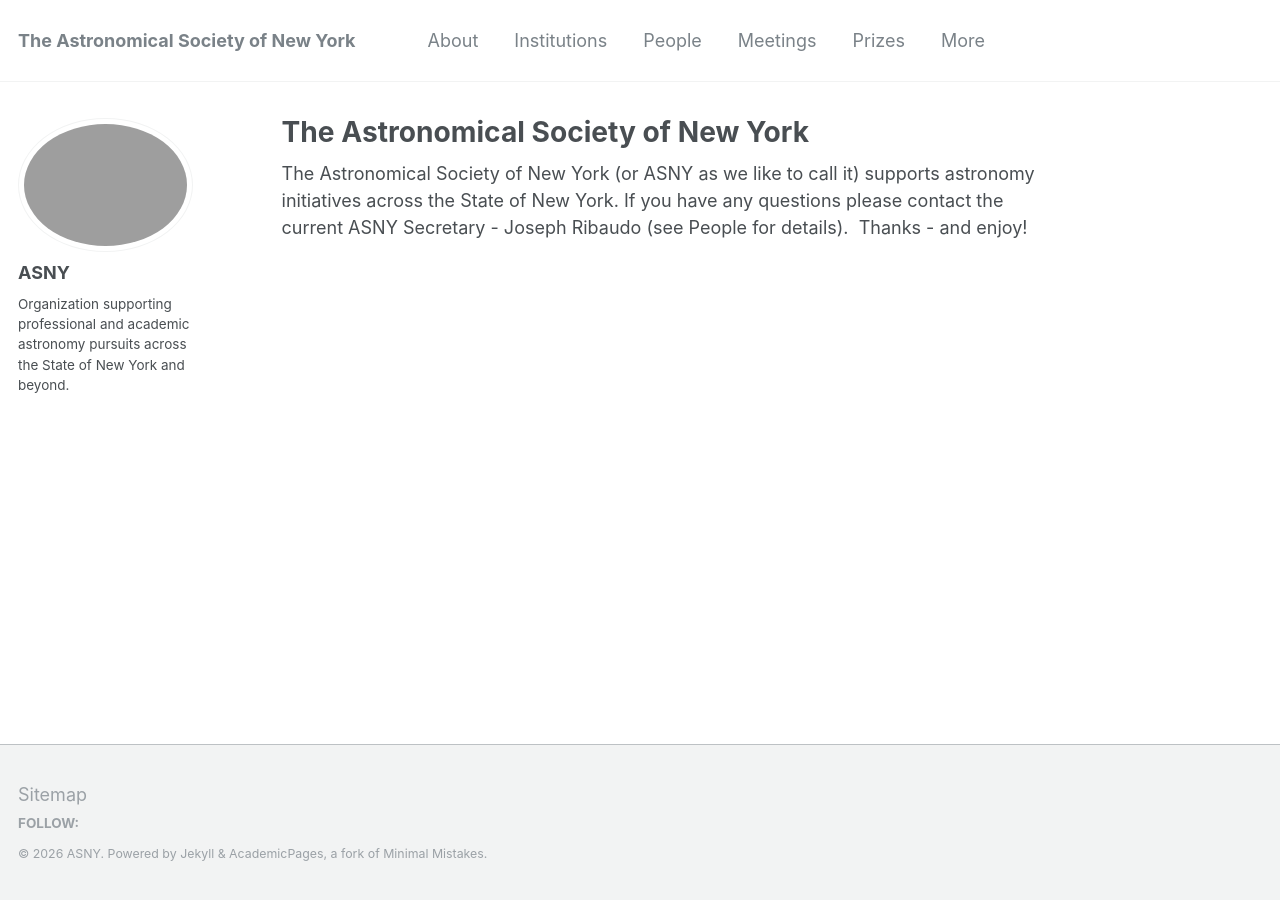
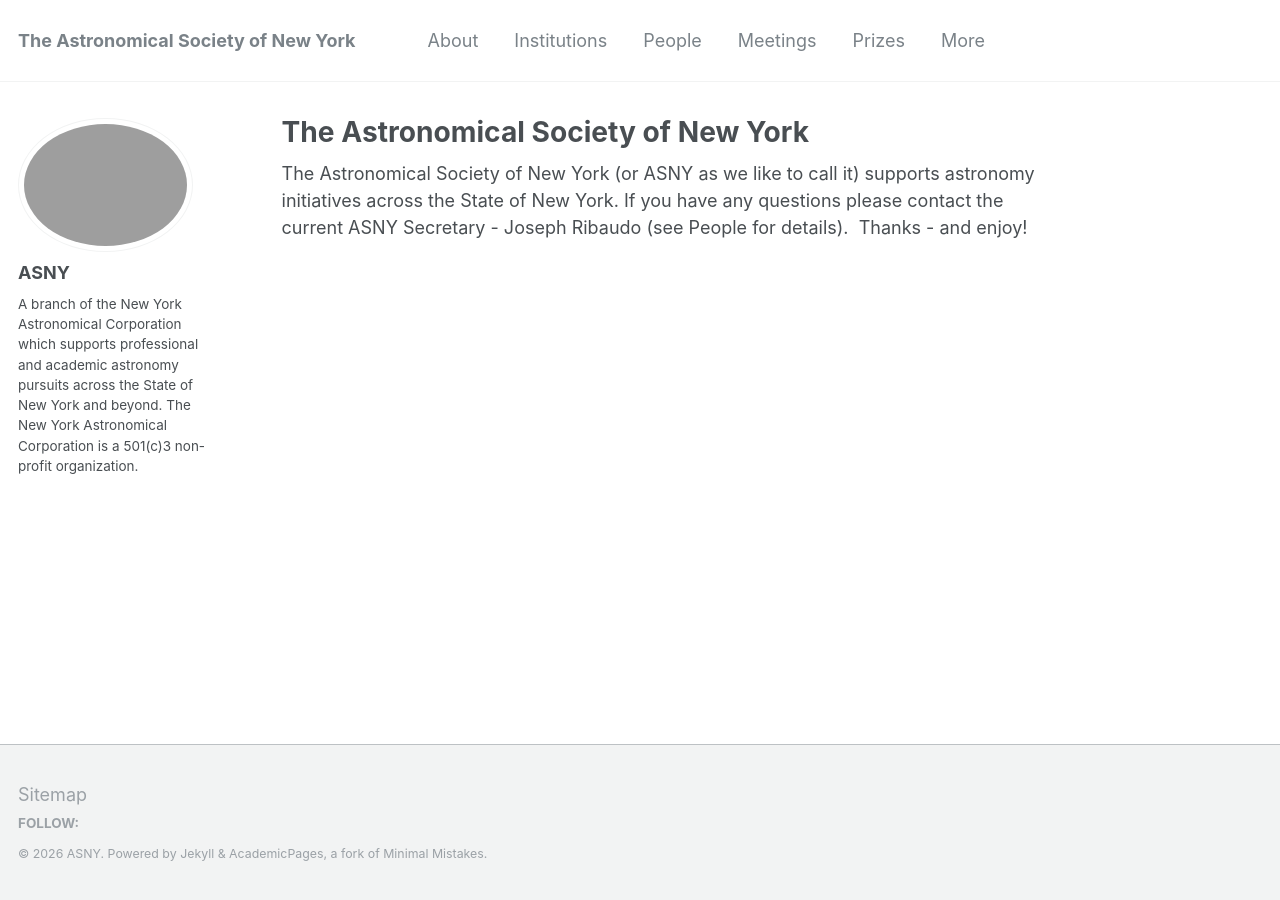
Before and after one commit to AstroNewYork/AstroNewYork.github.io, a Jekyll site: the page built from _pages/home.md, in a window 1280 px wide. Built offline with Jekyll 4.4.1, drawn with Linux system fonts in a browser that asks for light colours.

Commit message:
Update _config.yml

```diff
--- a/_config.yml
+++ b/_config.yml
@@ -82,7 +82,9 @@
 author:
   name             : "ASNY"
   avatar           : "asny_original_logo_modern.pdf"
-  bio              : "Organization supporting professional and academic astronomy pursuits across the State of New York and beyond."
+  bio              : "A branch of the New York Astronomical Corporation which supports
+                      professional and academic astronomy pursuits across the State of New York and beyond.
+                      The New York Astronomical Corporation is a 501(c)3 non-profit organization."
   location         :
   employer         : #"Providence College"
   pubmed           : #"https://www.ncbi.nlm.nih.gov/pubmed/?term=john+snow"
```
